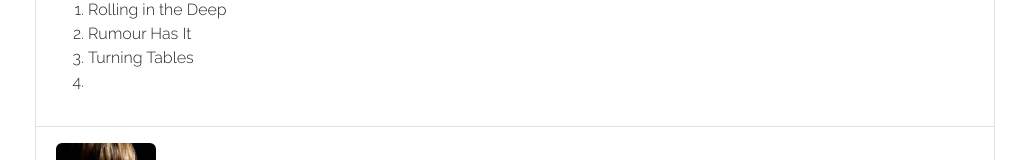
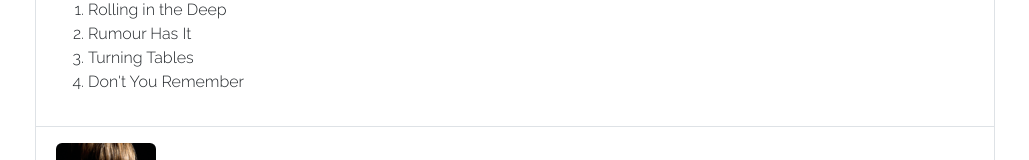
Before and after one commit to Raiza-D/all-about-adele, a React (Create React App) app: page / in a window 1280 px wide. Both pictures are taken after a click on the button "21 | 2011". Shown: the part 1787-1947 px from the top of the page, without its empty margins (125-1154 px from the left). Built offline with nearby package versions, Linux system fonts and the light colour scheme; a web font is replaced by a local one.

Commit message:
Add fourth song to 21 album tracklist.

```diff
--- a/src/components/Albums.jsx
+++ b/src/components/Albums.jsx
@@ -84,7 +84,7 @@ export default function Albums() {
               <li>Rolling in the Deep</li>
               <li>Rumour Has It</li>
               <li>Turning Tables</li>
-              <li></li>
+              <li>Don't You Remember</li>
             </ol>
           </Accordion.Body>
         </Accordion.Item>
```
